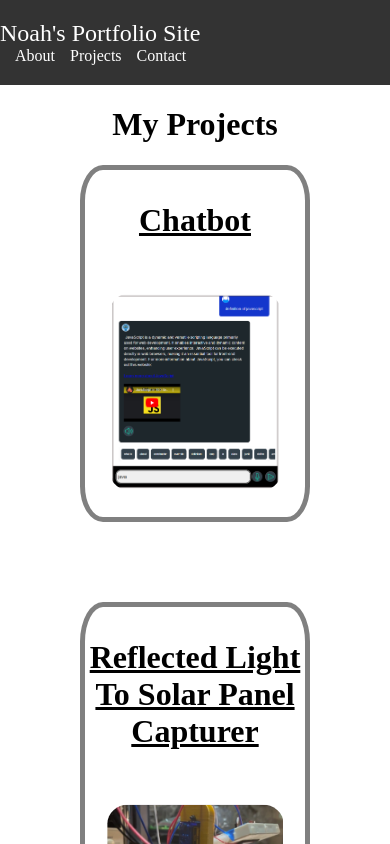
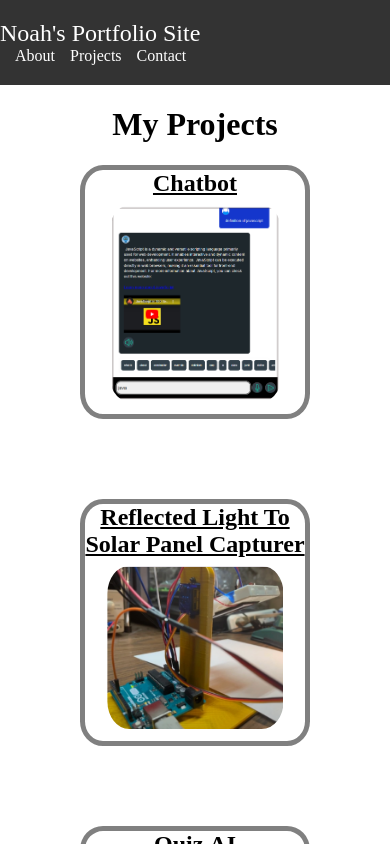
Before and after one commit to noah23olsen/portfolio-site, a Vue app: page /projects in a window 390 px wide. Shown: the top 844 px of the page. Built offline with nearby package versions, Linux system fonts and the light colour scheme.

Commit message:
responsive changes fix to mobile

```diff
--- a/src/components/NoahsProjects.vue
+++ b/src/components/NoahsProjects.vue
@@ -170,6 +170,8 @@ img{
   flex-direction: column;
   align-items: center;
   justify-content: center;
+      height:fit-content;
+      padding:0px 2rem 2rem 2rem;
 }
 .projectsh1 {
   text-align: center;
@@ -197,7 +199,7 @@ h1{
   img{
     height:60%;
     width: 80%;
-    padding:1.4rem;
+    padding:0.5rem 1.4rem 0.5rem 1.4rem;
     border-radius:20%;
   }
   .project{
@@ -206,6 +208,14 @@ h1{
     justify-content: center;
     align-content: center;
     align-items: center;
+    padding:0rem;
+  }
+  .projectTitle{
+    font-size:1.5rem;
+    padding:0;
+  }
+  p{
+    margin:0;
   }
 }
 </style>
```
